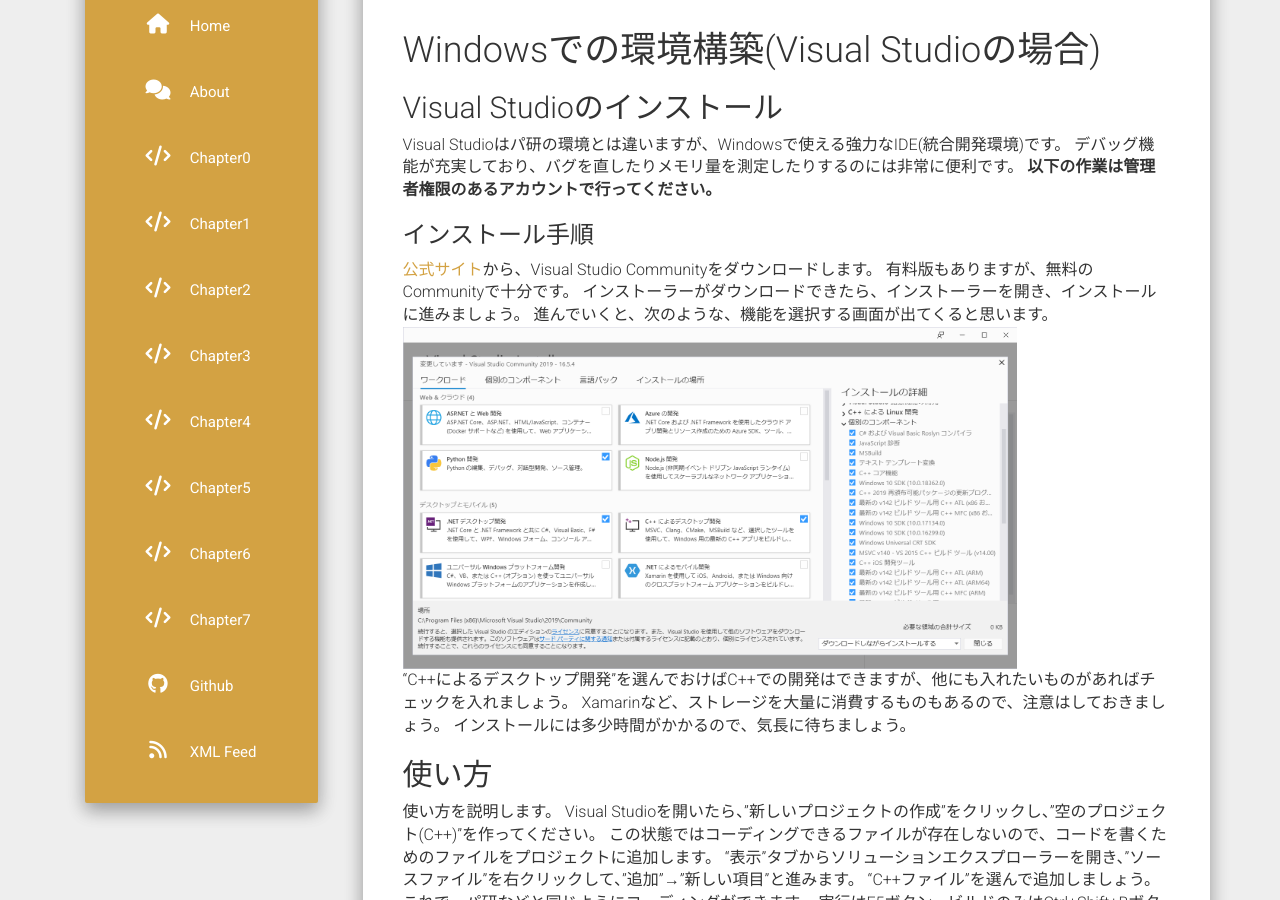
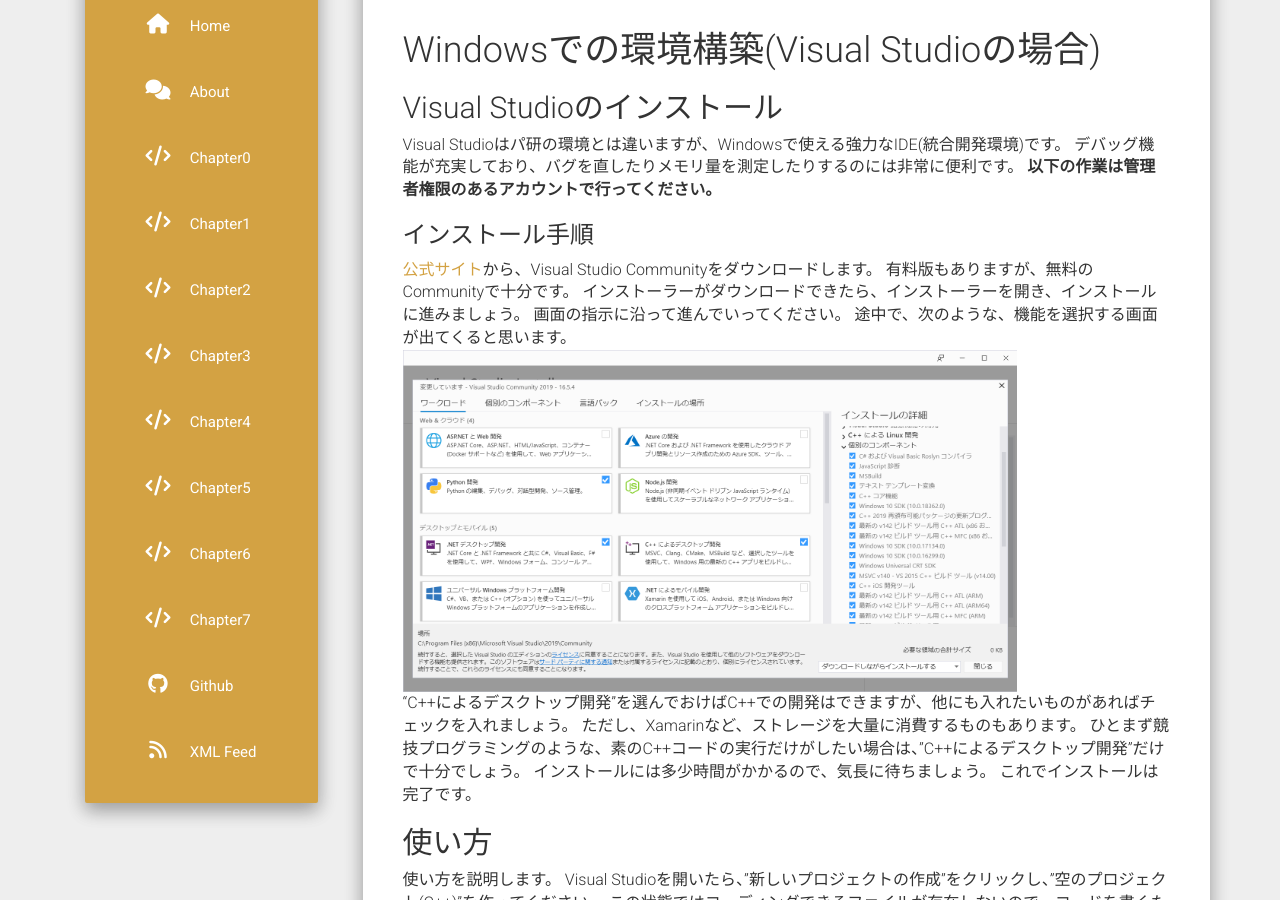
Before and after one commit to TKPaken/beginners, a Jekyll site: the page built from _posts/2020-3-25-chapter6-windows-visualstudio.md, in a window 1280 px wide and 900 px high, scrolled down 290 px. Built offline with Jekyll 4.4.1, drawn with Linux system fonts in a browser that asks for light colours; nearby versions of some CDN libraries; comment, search, counter and statistics services are not loaded.

Commit message:
Added a bit…

```diff
--- a/_posts/2020-3-25-chapter6-windows-visualstudio.md
+++ b/_posts/2020-3-25-chapter6-windows-visualstudio.md
@@ -17,11 +17,14 @@
 [公式サイト](https://visualstudio.microsoft.com/ja/downloads/)から、Visual Studio Communityをダウンロードします。
 有料版もありますが、無料のCommunityで十分です。
 インストーラーがダウンロードできたら、インストーラーを開き、インストールに進みましょう。
-進んでいくと、次のような、機能を選択する画面が出てくると思います。
+画面の指示に沿って進んでいってください。
+途中で、次のような、機能を選択する画面が出てくると思います。
 <img src="/beginners/assets/chapter6/Chapter6_Windows_VisualStudio/installer.png" alt="機能選択画面" width="80%">
 "C++によるデスクトップ開発"を選んでおけばC++での開発はできますが、他にも入れたいものがあればチェックを入れましょう。
-Xamarinなど、ストレージを大量に消費するものもあるので、注意はしておきましょう。
+ただし、Xamarinなど、ストレージを大量に消費するものもあります。
+ひとまず競技プログラミングのような、素のC++コードの実行だけがしたい場合は、"C++によるデスクトップ開発"だけで十分でしょう。
 インストールには多少時間がかかるので、気長に待ちましょう。
+これでインストールは完了です。
 
 ## 使い方
 使い方を説明します。
```
